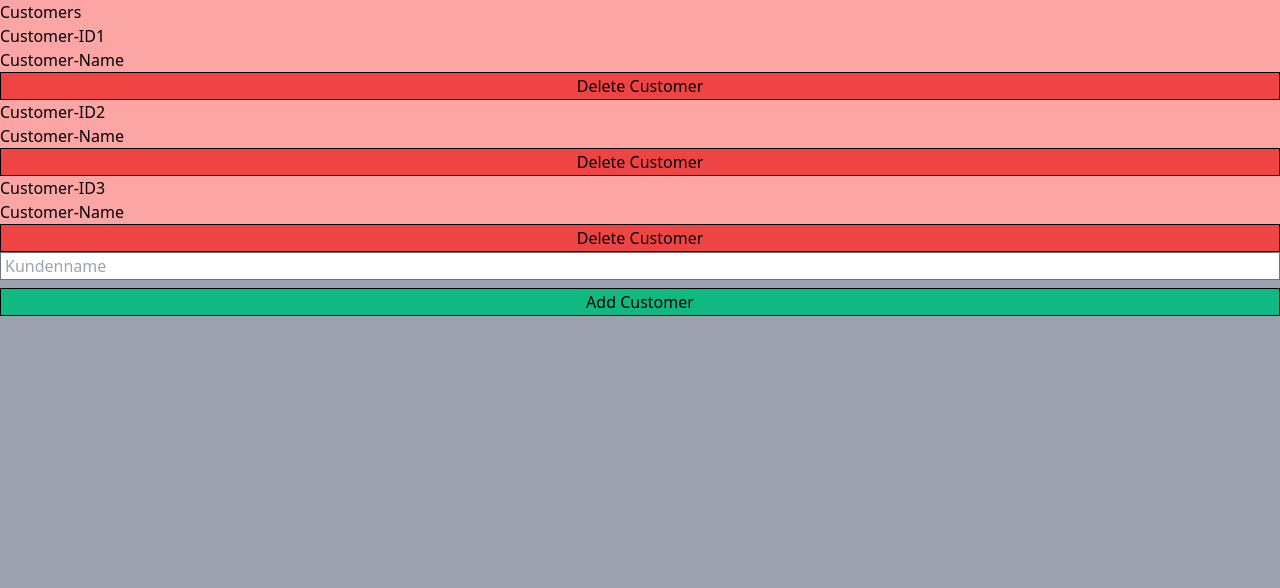
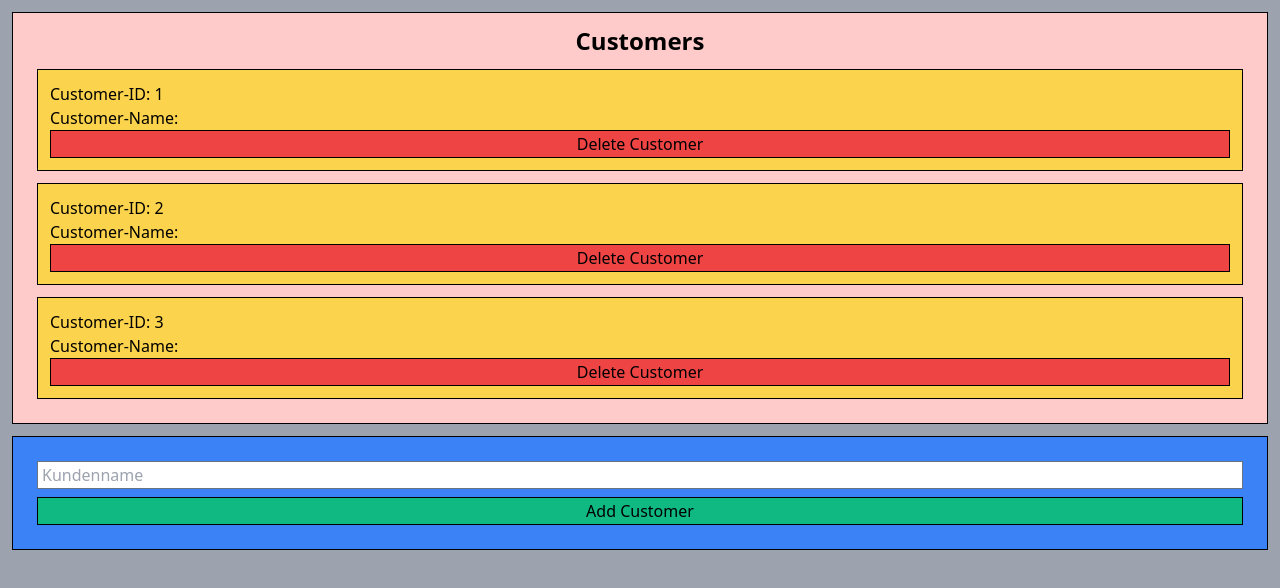
Before and after one commit to brudijoe/rizonic, a React (Create React App) app: page / in a window 1280 px wide. Shown: the top 588 px of the page. Built offline with nearby package versions, Linux system fonts and the light colour scheme.

Commit message:
main/add_basic_styling

```diff
--- a/src/components/App/AddCustomer.tsx
+++ b/src/components/App/AddCustomer.tsx
@@ -44,7 +44,7 @@ const AddCustomer = () => {
   };
 
   return (
-    <div>
+    <div className="p-6 bg-blue-500 border border-black">
       <input
         className="w-full mb-2 p-1 h-7 focus:outline-none focus:ring-2 focus:ring-green-500 focus:border-transparent border-gray-500 border"
         placeholder="Kundenname"
--- a/src/components/App/App.tsx
+++ b/src/components/App/App.tsx
@@ -4,7 +4,7 @@ import AddCustomer from "./AddCustomer";
 
 const App = () => {
   return (
-    <div className="h-screen bg-gray-400">
+    <div className="h-screen bg-gray-400 p-3">
       <Customer />
       <AddCustomer />
     </div>
--- a/src/components/App/Customer.tsx
+++ b/src/components/App/Customer.tsx
@@ -14,18 +14,15 @@ const Customer = () => {
 
   return (
     <div>
-      <div className="bg-red-300">
-        <h1>Customers</h1>
+      <div className="bg-red-200 p-3 mb-3 border border-black">
+        <h1 className="text-center text-2xl font-bold">Customers</h1>
         {customers.map((customerEntry, index) => (
-          <div key={index}>
-            <div>
-              Customer-ID
-              {customerEntry.customerId}
-            </div>
-            <div>
-              Customer-Name
-              {customerEntry.customerName}
-            </div>
+          <div
+            className="border border-black m-3 p-3 bg-yellow-300"
+            key={index}
+          >
+            <div>Customer-ID:&nbsp;{customerEntry.customerId}</div>
+            <div>Customer-Name:&nbsp;{customerEntry.customerName}</div>
             <div>
               <DeleteCustomer currentCustomerId={customerEntry.customerId} />
             </div>
--- a/src/components/App/DeleteCustomer.tsx
+++ b/src/components/App/DeleteCustomer.tsx
@@ -9,14 +9,13 @@ interface Props {
 
 const DeleteCustomer = (props: Props) => {
   const dispatch = useAppDispatch();
+
   const customersRedux = useAppSelector((state) => state.data.customers);
   const currentCustomerIdProps = props.currentCustomerId;
 
-  // State for Modal if delete is okay
-  const [isDelete, setIsDelete] = useState(false);
+  const [modalIsOpen, setModalIsOpen] = useState(false);
 
-  const onDeleteCustomerClicked = async () => {
-    // if Delete Modul accepted?
+  const handleCustomerDeletedYes = async () => {
     try {
       const resultAction = await dispatch(
         customerDeleted({ currentCustomerIdProps, customers: customersRedux })
@@ -25,10 +24,22 @@ const DeleteCustomer = (props: Props) => {
     } catch (err) {
       console.error("Failed to delete customer: ", err);
     }
+    setModalIsOpen(false);
+  };
+  const handleCustomerDeletedNo = () => {
+    setModalIsOpen(false);
   };
 
+  const onDeleteCustomerClicked = async () => {
+    setModalIsOpen(true);
+  };
+
+  const DeleteButton = () => {
     return (
       <div>
+        {modalIsOpen ? (
+          <div className="hidden"></div>
+        ) : (
           <button
             type="button"
             className="w-full h-7 bg-red-500 border-black border hover:bg-red-300 focus:outline-none focus:ring-2 focus:ring-gray-400"
@@ -37,6 +48,49 @@ const DeleteCustomer = (props: Props) => {
           >
             Delete Customer
           </button>
+        )}
+      </div>
+    );
+  };
+
+  const Modal = () => {
+    return (
+      <div className="flex justify-center ">
+        {modalIsOpen ? (
+          <div className="border border-black p-3 bg-blue-300">
+            <h1 className="text-center">Delete Customer?</h1>
+            <div className="flex flex-row p-3">
+              <div className="w-3/6 mr-3">
+                <button
+                  type="button"
+                  className="w-28 h-7 bg-green-500 border-black border hover:bg-green-300 focus:outline-none focus:ring-2 focus:ring-gray-400"
+                  onClick={handleCustomerDeletedYes}
+                >
+                  Yes
+                </button>
+              </div>
+              <div className="w-3/6">
+                <button
+                  type="button"
+                  className="w-28 h-7 bg-red-500 border-black border hover:bg-red-300 focus:outline-none focus:ring-2 focus:ring-gray-400"
+                  onClick={handleCustomerDeletedNo}
+                >
+                  No
+                </button>
+              </div>
+            </div>
+          </div>
+        ) : (
+          <div className="hidden">Modal ist geschlossen</div>
+        )}
+      </div>
+    );
+  };
+
+  return (
+    <div>
+      <DeleteButton />
+      <Modal />
     </div>
   );
 };
```
Lines whose indentation alone changed are shown as unchanged.
